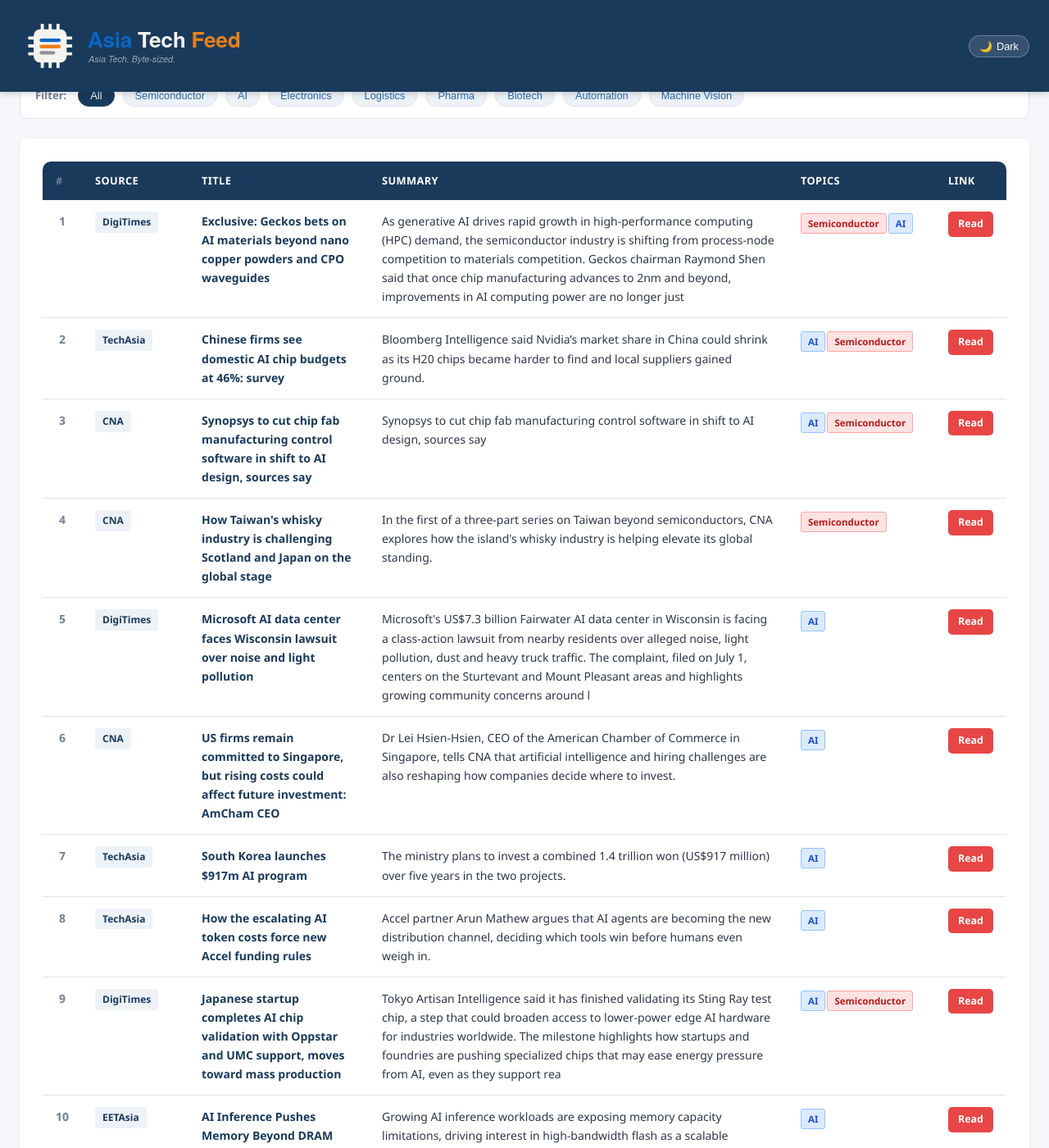
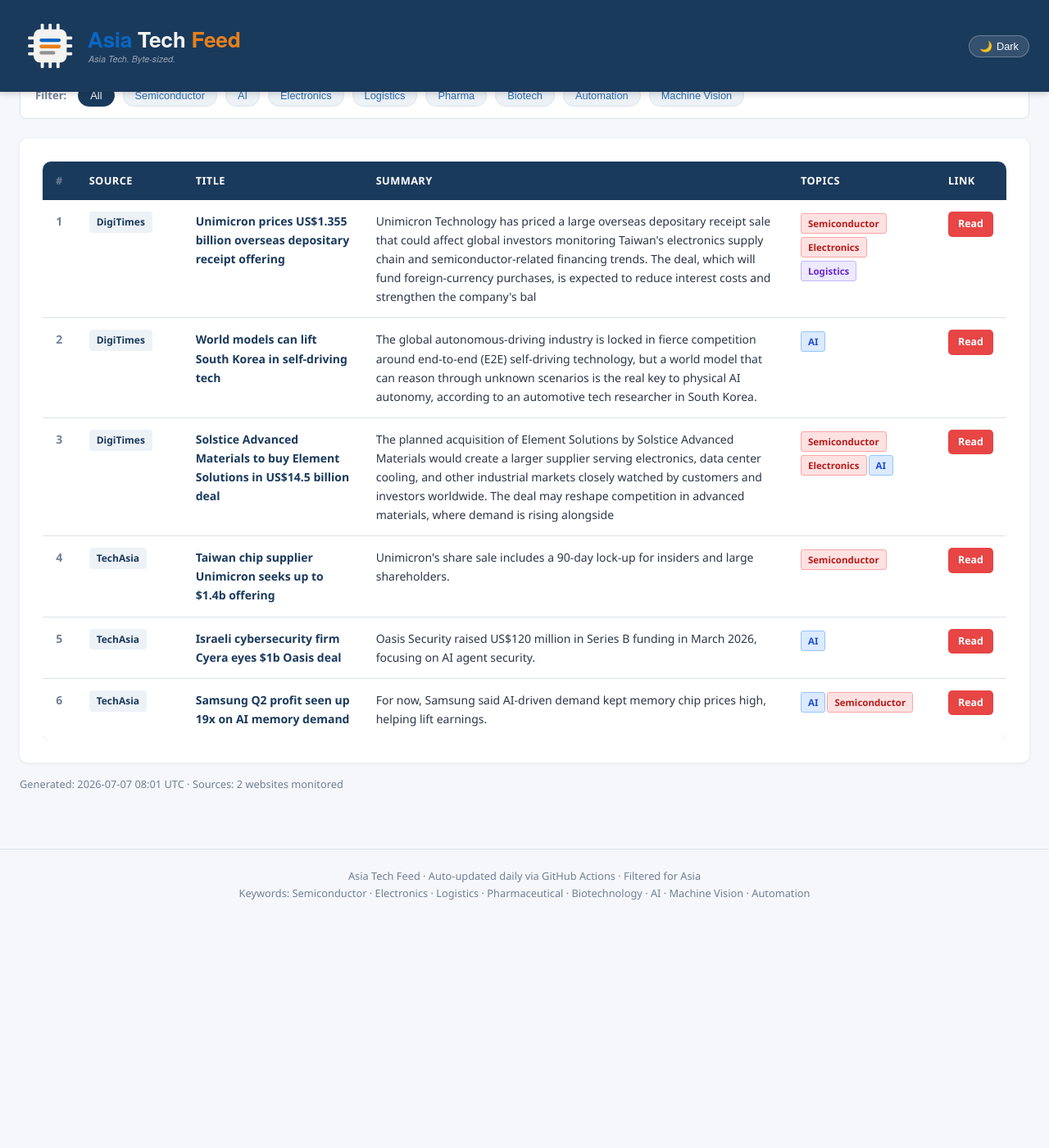
Before and after one commit to asiatechfeed/Asia-Tech-Feed, a Jekyll site: the page built from _posts/2026-07-07-asia-tech-news-digest.md, in a window 1280 px wide and 1400 px high, scrolled down 678 px. Shown: the whole window at 82% size. Built offline with Jekyll 4.4.1, drawn with Linux system fonts in a browser that asks for light colours; a script that is not in the unit is left out; after the commit the page ends 1800 px from its top, so only the background shows below that; some of the changed text lies outside the part shown.

Commit message:
📰 News digest 2026-07-07 (6 articles)

```diff
--- a/_posts/2026-07-07-asia-tech-news-digest.md
+++ b/_posts/2026-07-07-asia-tech-news-digest.md
@@ -1,16 +1,16 @@
 ---
 layout: post
 title: "Asia Tech News Digest - July 07, 2026"
-date: 2026-07-07 15:26:36 +0800
-articles_count: 10
-sources_count: 4
-sources: ["CNA", "DigiTimes", "EETAsia", "TechAsia"]
+date: 2026-07-07 16:01:10 +0800
+articles_count: 6
+sources_count: 2
+sources: ["DigiTimes", "TechAsia"]
 csv_file: /assets/data/news-2026-07-07.tsv
-featured_title: "Exclusive: Geckos bets on AI materials beyond nano copper powders and CPO waveguides"
-featured_url: "https://www.digitimes.com/news/a20260707PD222/copper-nanomaterial-cpo-hpc-growth.html"
+featured_title: "Unimicron prices US$1.355 billion overseas depositary receipt offering"
+featured_url: "https://www.digitimes.com/news/a20260707PR203/unimicron-financing-electronics-taiwan-supply-chain.html"
 featured_source: "DigiTimes"
-featured_summary: "As generative AI drives rapid growth in high-performance computing (HPC) demand, the semiconductor industry is shifting from process-node competition to materials competition. Geckos chairman Raymond Shen said that once chip manufacturing advances to 2nm and beyond, improvements in AI computing power are no longer just"
-featured_image: "https://img.digitimes.com/newsshow/20260707pd222_files/2_b.jpg"
+featured_summary: "Unimicron Technology has priced a large overseas depositary receipt sale that could affect global investors monitoring Taiwan's electronics supply chain and semiconductor-related financing trends. The deal, which will fund foreign-currency purchases, is expected to reduce interest costs and strengthen the company's bal"
+featured_image: "https://img.digitimes.com/newsshow/20260707pr203_files/1_2b.jpg"
 ---
 
 <table class="news-table">
@@ -28,82 +28,50 @@ featured_image: "https://img.digitimes.com/newsshow/20260707pd222_files/2_b.jpg"
 <tr>
   <td class="col-num">1</td>
   <td class="col-source"><span class="source-badge">DigiTimes</span></td>
-  <td class="col-title"><span class="article-title">Exclusive: Geckos bets on AI materials beyond nano copper powders and CPO waveguides</span></td>
-  <td class="col-summary">As generative AI drives rapid growth in high-performance computing (HPC) demand, the semiconductor industry is shifting from process-node competition to materials competition. Geckos chairman Raymond Shen said that once chip manufacturing advances to 2nm and beyond, improvements in AI computing power are no longer just</td>
-  <td class="col-tags"><span class="tag semi">Semiconductor</span><span class="tag ai">AI</span></td>
-  <td class="col-link"><a class="btn-link" href="https://www.digitimes.com/news/a20260707PD222/copper-nanomaterial-cpo-hpc-growth.html" target="_blank" rel="noopener">Read</a></td>
+  <td class="col-title"><span class="article-title">Unimicron prices US$1.355 billion overseas depositary receipt offering</span></td>
+  <td class="col-summary">Unimicron Technology has priced a large overseas depositary receipt sale that could affect global investors monitoring Taiwan's electronics supply chain and semiconductor-related financing trends. The deal, which will fund foreign-currency purchases, is expected to reduce interest costs and strengthen the company's bal</td>
+  <td class="col-tags"><span class="tag semi">Semiconductor</span><span class="tag semi">Electronics</span><span class="tag logis">Logistics</span></td>
+  <td class="col-link"><a class="btn-link" href="https://www.digitimes.com/news/a20260707PR203/unimicron-financing-electronics-taiwan-supply-chain.html" target="_blank" rel="noopener">Read</a></td>
 </tr>
 <tr>
   <td class="col-num">2</td>
-  <td class="col-source"><span class="source-badge">TechAsia</span></td>
-  <td class="col-title"><span class="article-title">Chinese firms see domestic AI chip budgets at 46%: survey</span></td>
-  <td class="col-summary">Bloomberg Intelligence said Nvidia’s market share in China could shrink as its H20 chips became harder to find and local suppliers gained ground.</td>
-  <td class="col-tags"><span class="tag ai">AI</span><span class="tag semi">Semiconductor</span></td>
-  <td class="col-link"><a class="btn-link" href="https://www.techinasia.com/huawei-expects-2026-ai-chip-revenue-hit-12b" target="_blank" rel="noopener">Read</a></td>
+  <td class="col-source"><span class="source-badge">DigiTimes</span></td>
+  <td class="col-title"><span class="article-title">World models can lift South Korea in self-driving tech</span></td>
+  <td class="col-summary">The global autonomous-driving industry is locked in fierce competition around end-to-end (E2E) self-driving technology, but a world model that can reason through unknown scenarios is the real key to physical AI autonomy, according to an automotive tech researcher in South Korea.</td>
+  <td class="col-tags"><span class="tag ai">AI</span></td>
+  <td class="col-link"><a class="btn-link" href="https://www.digitimes.com/news/a20260707PD210/south-korea-autonomous-driving-technology-competition-automotive.html" target="_blank" rel="noopener">Read</a></td>
 </tr>
 <tr>
   <td class="col-num">3</td>
-  <td class="col-source"><span class="source-badge">CNA</span></td>
-  <td class="col-title"><span class="article-title">Synopsys to cut chip fab manufacturing control software in shift to AI design, sources say</span></td>
-  <td class="col-summary">Synopsys to cut chip fab manufacturing control software in shift to AI design, sources say</td>
-  <td class="col-tags"><span class="tag ai">AI</span><span class="tag semi">Semiconductor</span></td>
-  <td class="col-link"><a class="btn-link" href="https://www.channelnewsasia.com/business/synopsys-cut-chip-fab-manufacturing-control-software-in-shift-ai-design-sources-say-6237371" target="_blank" rel="noopener">Read</a></td>
+  <td class="col-source"><span class="source-badge">DigiTimes</span></td>
+  <td class="col-title"><span class="article-title">Solstice Advanced Materials to buy Element Solutions in US$14.5 billion deal</span></td>
+  <td class="col-summary">The planned acquisition of Element Solutions by Solstice Advanced Materials would create a larger supplier serving electronics, data center cooling, and other industrial markets closely watched by customers and investors worldwide. The deal may reshape competition in advanced materials, where demand is rising alongside</td>
+  <td class="col-tags"><span class="tag semi">Semiconductor</span><span class="tag semi">Electronics</span><span class="tag ai">AI</span></td>
+  <td class="col-link"><a class="btn-link" href="https://www.digitimes.com/news/a20260707PR202/electronics-acquisition-materials-supplier-manufacturing.html" target="_blank" rel="noopener">Read</a></td>
 </tr>
 <tr>
   <td class="col-num">4</td>
-  <td class="col-source"><span class="source-badge">CNA</span></td>
-  <td class="col-title"><span class="article-title">How Taiwan's whisky industry is challenging Scotland and Japan on the global stage</span></td>
-  <td class="col-summary">In the first of a three-part series on Taiwan beyond semiconductors, CNA explores how the island's whisky industry is helping elevate its global standing.</td>
+  <td class="col-source"><span class="source-badge">TechAsia</span></td>
+  <td class="col-title"><span class="article-title">Taiwan chip supplier Unimicron seeks up to $1.4b offering</span></td>
+  <td class="col-summary">Unimicron's share sale includes a 90-day lock-up for insiders and large shareholders.</td>
   <td class="col-tags"><span class="tag semi">Semiconductor</span></td>
-  <td class="col-link"><a class="btn-link" href="https://www.channelnewsasia.com/east-asia/taiwan-whisky-production-climate-kavalan-semiconductors-6235341" target="_blank" rel="noopener">Read</a></td>
+  <td class="col-link"><a class="btn-link" href="https://www.techinasia.com/taiwans-ase-expand-chip-assembly-testing-ai-demand" target="_blank" rel="noopener">Read</a></td>
 </tr>
 <tr>
   <td class="col-num">5</td>
-  <td class="col-source"><span class="source-badge">DigiTimes</span></td>
-  <td class="col-title"><span class="article-title">Microsoft AI data center faces Wisconsin lawsuit over noise and light pollution</span></td>
-  <td class="col-summary">Microsoft's US$7.3 billion Fairwater AI data center in Wisconsin is facing a class-action lawsuit from nearby residents over alleged noise, light pollution, dust and heavy truck traffic. The complaint, filed on July 1, centers on the Sturtevant and Mount Pleasant areas and highlights growing community concerns around l</td>
+  <td class="col-source"><span class="source-badge">TechAsia</span></td>
+  <td class="col-title"><span class="article-title">Israeli cybersecurity firm Cyera eyes $1b Oasis deal</span></td>
+  <td class="col-summary">Oasis Security raised US$120 million in Series B funding in March 2026, focusing on AI agent security.</td>
   <td class="col-tags"><span class="tag ai">AI</span></td>
-  <td class="col-link"><a class="btn-link" href="https://www.digitimes.com/news/a20260707PD225/microsoft-data-center-lawsuit-wisconsin-pollution.html" target="_blank" rel="noopener">Read</a></td>
+  <td class="col-link"><a class="btn-link" href="https://www.techinasia.com/blackstonebacked-data-security-firm-cyera-valued-9b" target="_blank" rel="noopener">Read</a></td>
 </tr>
 <tr>
   <td class="col-num">6</td>
-  <td class="col-source"><span class="source-badge">CNA</span></td>
-  <td class="col-title"><span class="article-title">US firms remain committed to Singapore, but rising costs could affect future investment: AmCham CEO</span></td>
-  <td class="col-summary">Dr Lei Hsien-Hsien, CEO of the American Chamber of Commerce in Singapore, tells CNA that artificial intelligence and hiring challenges are also reshaping how companies decide where to invest.</td>
-  <td class="col-tags"><span class="tag ai">AI</span></td>
-  <td class="col-link"><a class="btn-link" href="https://www.channelnewsasia.com/singapore/amcham-ceo-us-firms-committed-singapore-rising-costs-affect-future-investment-6237071" target="_blank" rel="noopener">Read</a></td>
-</tr>
-<tr>
-  <td class="col-num">7</td>
   <td class="col-source"><span class="source-badge">TechAsia</span></td>
-  <td class="col-title"><span class="article-title">South Korea launches $917m AI program</span></td>
-  <td class="col-summary">The ministry plans to invest a combined 1.4 trillion won (US$917 million) over five years in the two projects.</td>
-  <td class="col-tags"><span class="tag ai">AI</span></td>
-  <td class="col-link"><a class="btn-link" href="https://www.techinasia.com/ai-related-jobs-in-singapore-pay-at-least-32-more-pwc" target="_blank" rel="noopener">Read</a></td>
-</tr>
-<tr>
-  <td class="col-num">8</td>
-  <td class="col-source"><span class="source-badge">TechAsia</span></td>
-  <td class="col-title"><span class="article-title">How the escalating AI token costs force new Accel funding rules</span></td>
-  <td class="col-summary">Accel partner Arun Mathew argues that AI agents are becoming the new distribution channel, deciding which tools win before humans even weigh in.</td>
-  <td class="col-tags"><span class="tag ai">AI</span></td>
-  <td class="col-link"><a class="btn-link" href="https://www.techinasia.com/why-ai-agents-are-forcing-a-security-tools-consolidation" target="_blank" rel="noopener">Read</a></td>
-</tr>
-<tr>
-  <td class="col-num">9</td>
-  <td class="col-source"><span class="source-badge">DigiTimes</span></td>
-  <td class="col-title"><span class="article-title">Japanese startup completes AI chip validation with Oppstar and UMC support, moves toward mass production</span></td>
-  <td class="col-summary">Tokyo Artisan Intelligence said it has finished validating its Sting Ray test chip, a step that could broaden access to lower-power edge AI hardware for industries worldwide. The milestone highlights how startups and foundries are pushing specialized chips that may ease energy pressure from AI, even as they support rea</td>
+  <td class="col-title"><span class="article-title">Samsung Q2 profit seen up 19x on AI memory demand</span></td>
+  <td class="col-summary">For now, Samsung said AI-driven demand kept memory chip prices high, helping lift earnings.</td>
   <td class="col-tags"><span class="tag ai">AI</span><span class="tag semi">Semiconductor</span></td>
-  <td class="col-link"><a class="btn-link" href="https://www.digitimes.com/news/a20260707PR201/startup-production-ai-chip-umc-design.html" target="_blank" rel="noopener">Read</a></td>
-</tr>
-<tr>
-  <td class="col-num">10</td>
-  <td class="col-source"><span class="source-badge">EETAsia</span></td>
-  <td class="col-title"><span class="article-title">AI Inference Pushes Memory Beyond DRAM and HBM</span></td>
-  <td class="col-summary">Growing AI inference workloads are exposing memory capacity limitations, driving interest in high-bandwidth flash as a scalable alternative. The post AI Inference Pushes Memory Beyond DRAM and HBM appeared first on EE Times Asia .</td>
-  <td class="col-tags"><span class="tag ai">AI</span></td>
-  <td class="col-link"><a class="btn-link" href="https://www.eetasia.com/ai-inference-pushes-memory-beyond-dram-and-hbm/" target="_blank" rel="noopener">Read</a></td>
+  <td class="col-link"><a class="btn-link" href="https://www.techinasia.com/samsung-sk-hynix-eye-4-korea-fabs-ai-chip-push" target="_blank" rel="noopener">Read</a></td>
 </tr>
 </tbody>
 </table>
```
Also changed, not shown: _data/seen_urls.json (+7 -1 lines), _digest_meta.json (+19 -21 lines), assets/data/news-2026-07-07.tsv (+6 -10 lines), assets/data/search-index.json.
